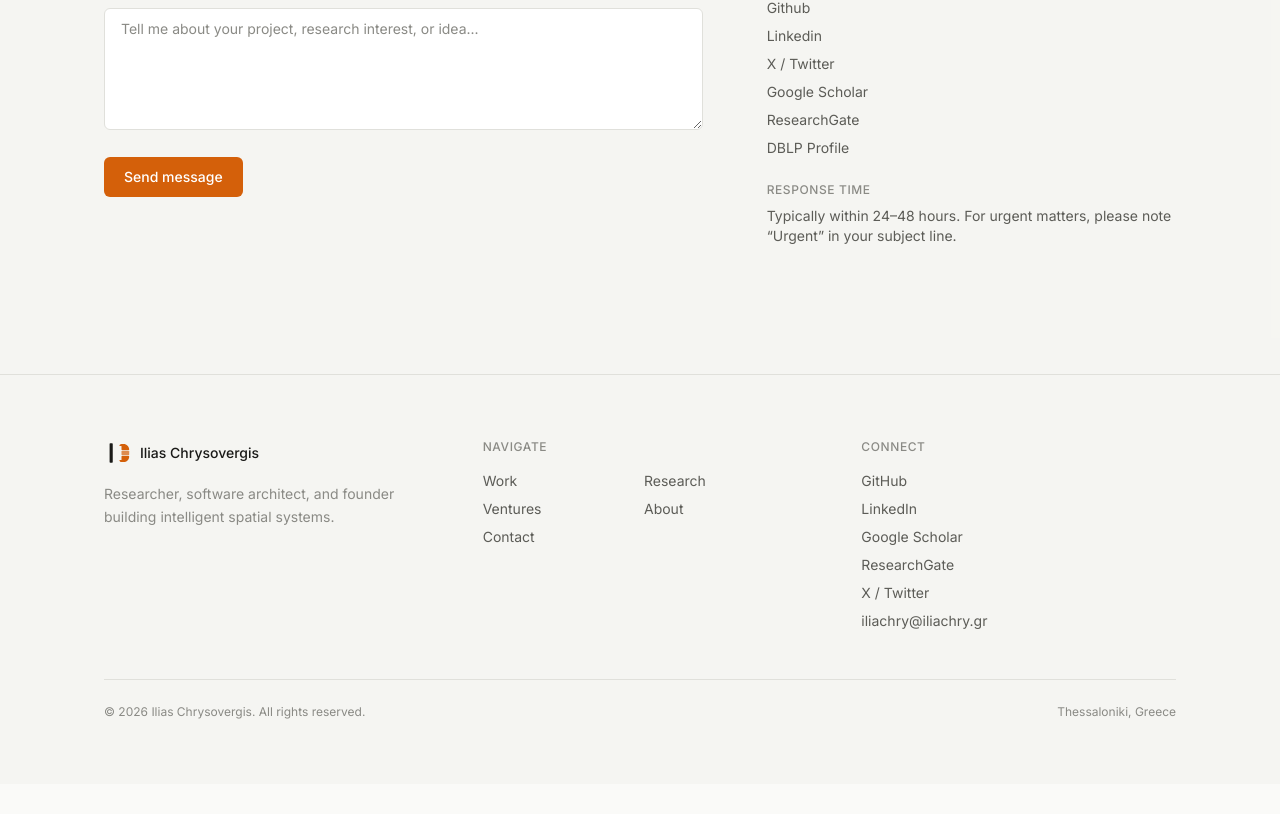
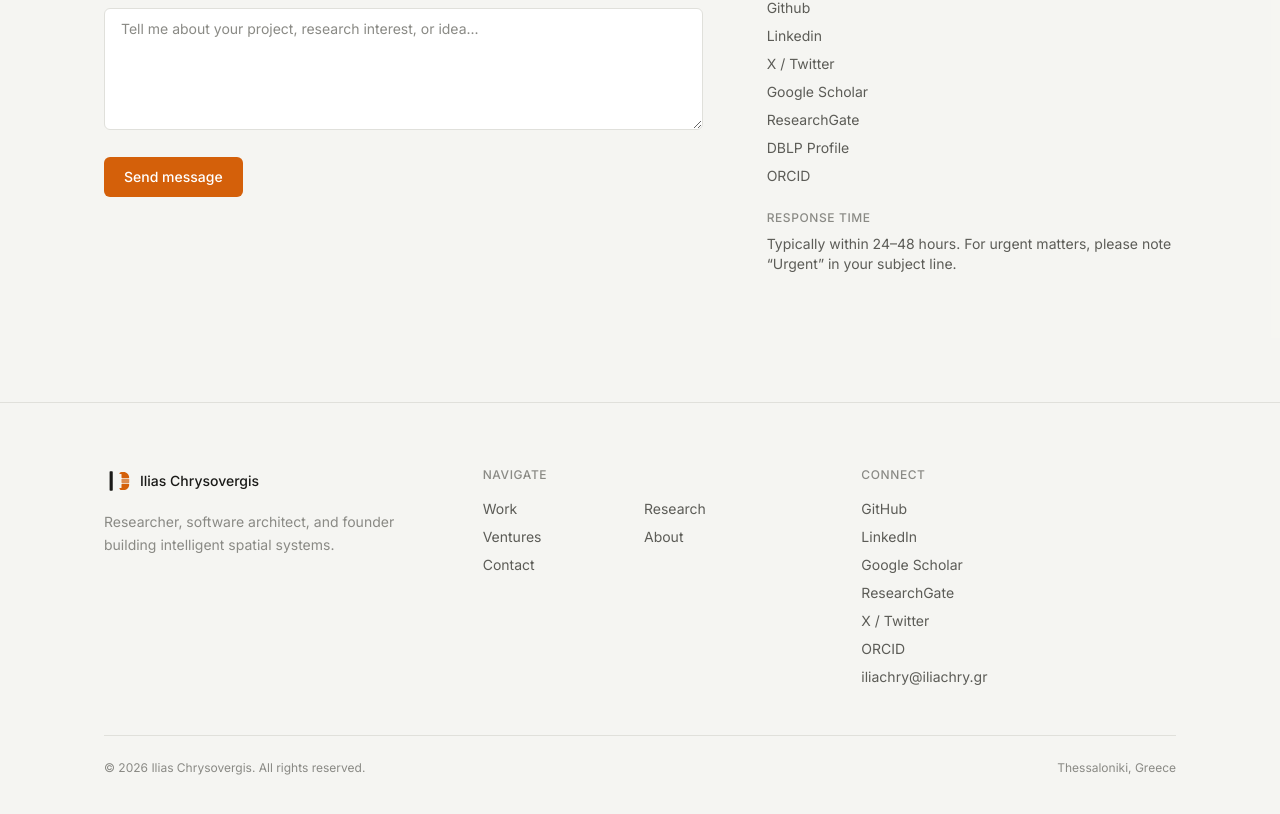
Before and after one commit to iliachry/iliachry.github.io, a Next.js app: page /contact in a window 1280 px wide. Shown: the part 1441-2255 px from the top of the page. Before the commit the page ends 2225 px from the top, so only its background shows below. Built offline with nearby package versions, Linux system fonts and the light colour scheme.

Commit message:
feat: add site configuration data and implement contact, research, and footer components

```diff
--- a/src/app/contact/page.tsx
+++ b/src/app/contact/page.tsx
@@ -165,6 +165,8 @@ export default function ContactPage() {
                               ? "Google Scholar"
                               : platform === "dblp"
                               ? "DBLP Profile"
+                              : platform === "orcid"
+                              ? "ORCID"
                               : platform.charAt(0).toUpperCase() + platform.slice(1)}
                           </a>
                         ))}
--- a/src/app/research/page.tsx
+++ b/src/app/research/page.tsx
@@ -132,6 +132,11 @@ export default function ResearchPage() {
                 DBLP Profile
               </Button>
             )}
+            {siteConfig.social.orcid && (
+              <Button href={siteConfig.social.orcid} variant="secondary" external>
+                ORCID
+              </Button>
+            )}
           </AnimateIn>
           <div className="space-y-0">
             {publications.map((pub, i) => (
--- a/src/components/layout/footer.tsx
+++ b/src/components/layout/footer.tsx
@@ -98,6 +98,16 @@ export function Footer() {
                   X / Twitter
                 </a>
               )}
+              {siteConfig.social.orcid && (
+                <a
+                  href={siteConfig.social.orcid}
+                  target="_blank"
+                  rel="noopener noreferrer"
+                  className="text-sm text-text-secondary hover:text-text-primary transition-colors"
+                >
+                  ORCID
+                </a>
+              )}
               <a
                 href={`mailto:${siteConfig.email}`}
                 className="text-sm text-text-secondary hover:text-text-primary transition-colors"
--- a/src/data/site.ts
+++ b/src/data/site.ts
@@ -27,6 +27,7 @@ export const siteConfig = {
     scholar: "https://scholar.google.com/citations?user=x5Zq1-QAAAAJ",
     researchgate: "https://www.researchgate.net/profile/Ilias-Chrysovergis",
     dblp: "https://dblp.org/pid/265/5737.html",
+    orcid: "https://orcid.org/0000-0002-5434-2175",
   },
 
   // SEO & Social Preview
```
